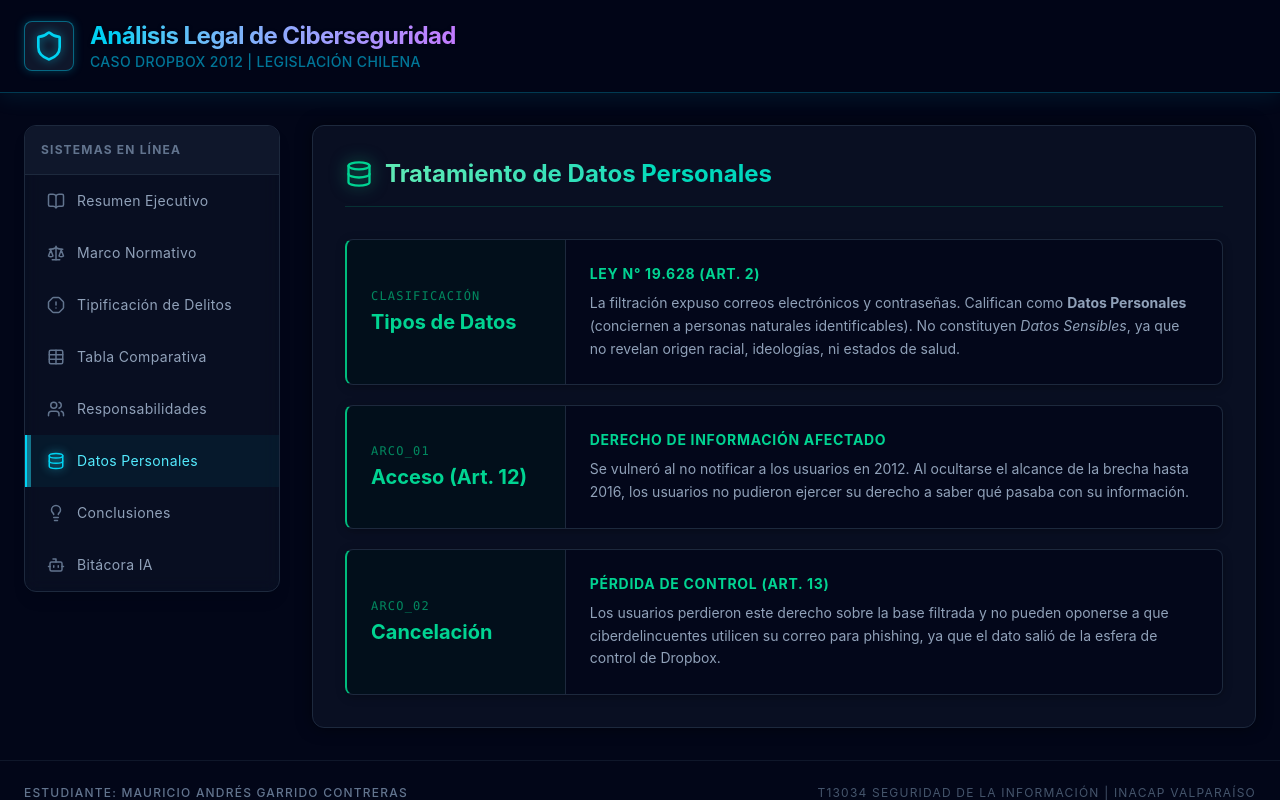
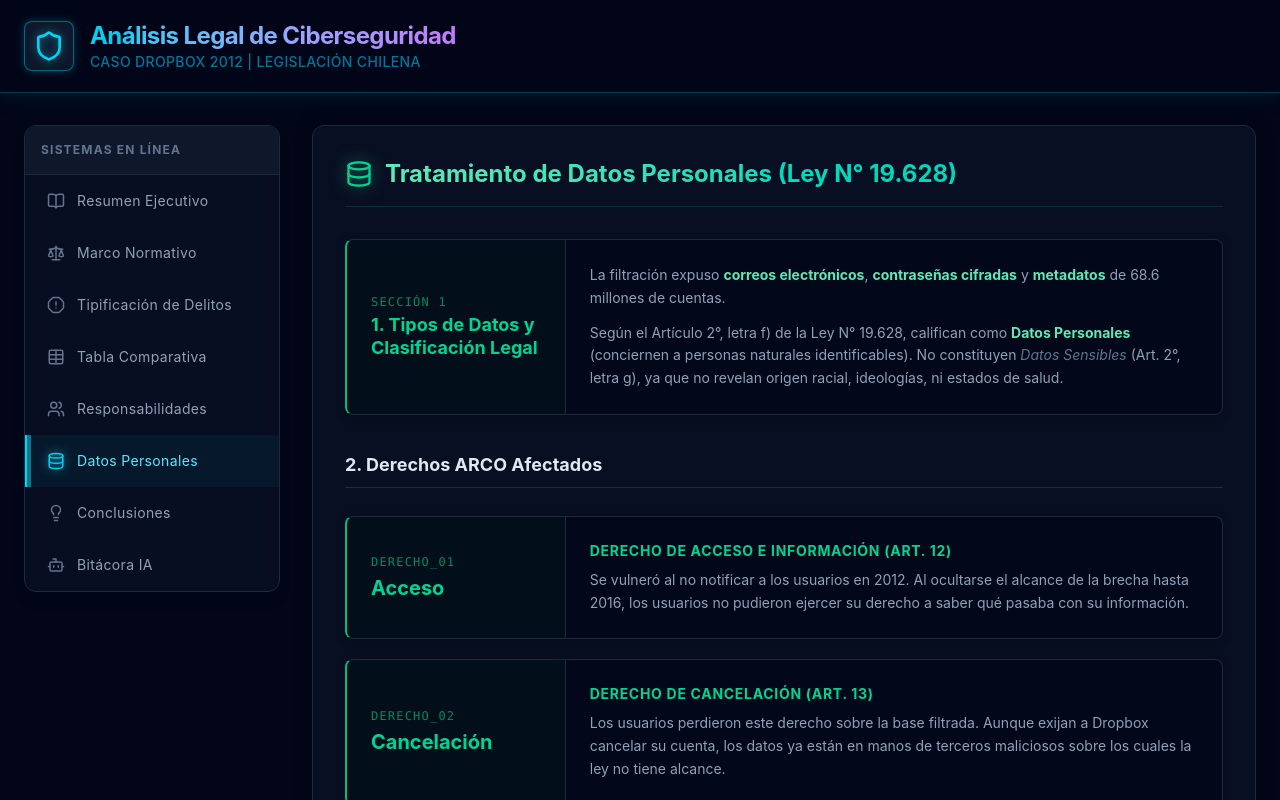
Before and after one commit to mandresgarridoc-arch/informe_garmau, a React (Vite) app: page / in a window 1280 px wide. Both pictures are taken after a click on the button "Datos Personales". Shown: the top 800 px of the page. Built offline with nearby package versions, Linux system fonts and the light colour scheme.

Commit message:
formato 3 datos

```diff
--- a/src/componentes/Datos.tsx
+++ b/src/componentes/Datos.tsx
@@ -3,48 +3,72 @@ import { Database } from "lucide-react";
 function Datos() {
   return (
     <div className="bg-slate-900/60 backdrop-blur-sm border border-slate-800 rounded-xl shadow-[0_0_15px_rgba(0,0,0,0.5)] p-8">
+      {/* TÍTULO PRINCIPAL CORREGIDO CON LA LEY */}
       <div className="flex items-center gap-3 mb-8 border-b border-emerald-500/20 pb-4">
         <Database className="text-emerald-400 drop-shadow-[0_0_8px_rgba(16,185,129,0.6)]" size={28} />
         <h2 className="text-2xl font-bold text-transparent bg-clip-text bg-gradient-to-r from-emerald-300 to-teal-400">
-          Tratamiento de Datos Personales
+          Tratamiento de Datos Personales (Ley N° 19.628)
         </h2>
       </div>
 
       <div className="space-y-5">
 
-        {/* Fila 1 */}
+        {/* Fila 1: Tipos de Datos (TEXTO ORIGINAL RESTAURADO) */}
         <div className="bg-slate-950/80 rounded-lg border border-slate-800 border-l-2 border-l-emerald-500 hover:bg-slate-800/80 transition-all duration-300 shadow-[0_2px_10px_rgba(0,0,0,0.3)] group hover:shadow-[inset_4px_0_0_rgba(16,185,129,0.6)] flex flex-col md:flex-row overflow-hidden">
           <div className="md:w-1/4 bg-emerald-950/20 p-6 flex flex-col justify-center items-start border-b md:border-b-0 md:border-r border-slate-800 group-hover:bg-emerald-900/20 transition-colors">
-            <span className="text-xs font-mono text-emerald-500/70 uppercase tracking-widest mb-1">Clasificación</span>
-            <h3 className="text-xl font-bold text-emerald-400 group-hover:text-emerald-300 transition-colors">Tipos de Datos</h3>
+            <span className="text-xs font-mono text-emerald-500/70 uppercase tracking-widest mb-1">Sección 1</span>
+            <h3 className="text-lg font-bold text-emerald-400 group-hover:text-emerald-300 transition-colors leading-tight">
+              1. Tipos de Datos y Clasificación Legal
+            </h3>
           </div>
           <div className="md:w-3/4 p-6">
-            <strong className="text-emerald-400 block mb-2 text-sm uppercase tracking-wider">Ley N° 19.628 (Art. 2)</strong>
-            <p className="text-sm text-slate-400 leading-relaxed">La filtración expuso correos electrónicos y contraseñas. Califican como <strong>Datos Personales</strong> (conciernen a personas naturales identificables). No constituyen <em>Datos Sensibles</em>, ya que no revelan origen racial, ideologías, ni estados de salud.</p>
+            <p className="text-sm text-slate-400 leading-relaxed mb-3">
+              La filtración expuso <strong className="text-emerald-300">correos electrónicos</strong>, <strong className="text-emerald-300">contraseñas cifradas</strong> y <strong className="text-emerald-300">metadatos</strong> de 68.6 millones de cuentas.
+            </p>
+            <p className="text-sm text-slate-400 leading-relaxed">
+              Según el Artículo 2°, letra f) de la Ley N° 19.628, califican como <strong className="text-emerald-300">Datos Personales</strong> (conciernen a personas naturales identificables). No constituyen <em className="text-slate-500">Datos Sensibles</em> (Art. 2°, letra g), ya que no revelan origen racial, ideologías, ni estados de salud.
+            </p>
           </div>
         </div>
 
-        {/* Fila 2 */}
+        {/* Separador Visual Pequeño */}
+        <div className="pt-4 pb-2">
+          <h3 className="text-lg font-bold text-slate-200 border-b border-slate-800 pb-2">2. Derechos ARCO Afectados</h3>
+        </div>
+
+        {/* Fila 2: ARCO 1 */}
         <div className="bg-slate-950/80 rounded-lg border border-slate-800 border-l-2 border-l-emerald-500 hover:bg-slate-800/80 transition-all duration-300 shadow-[0_2px_10px_rgba(0,0,0,0.3)] group hover:shadow-[inset_4px_0_0_rgba(16,185,129,0.6)] flex flex-col md:flex-row overflow-hidden">
           <div className="md:w-1/4 bg-emerald-950/20 p-6 flex flex-col justify-center items-start border-b md:border-b-0 md:border-r border-slate-800 group-hover:bg-emerald-900/20 transition-colors">
-            <span className="text-xs font-mono text-emerald-500/70 uppercase tracking-widest mb-1">ARCO_01</span>
-            <h3 className="text-xl font-bold text-emerald-400 group-hover:text-emerald-300 transition-colors">Acceso (Art. 12)</h3>
+            <span className="text-xs font-mono text-emerald-500/70 uppercase tracking-widest mb-1">Derecho_01</span>
+            <h3 className="text-xl font-bold text-emerald-400 group-hover:text-emerald-300 transition-colors">Acceso</h3>
           </div>
           <div className="md:w-3/4 p-6">
-            <strong className="text-emerald-400 block mb-2 text-sm uppercase tracking-wider">Derecho de Información Afectado</strong>
+            <strong className="text-emerald-400 block mb-2 text-sm uppercase tracking-wider">Derecho de Acceso e Información (Art. 12)</strong>
             <p className="text-sm text-slate-400 leading-relaxed">Se vulneró al no notificar a los usuarios en 2012. Al ocultarse el alcance de la brecha hasta 2016, los usuarios no pudieron ejercer su derecho a saber qué pasaba con su información.</p>
           </div>
         </div>
 
-        {/* Fila 3 */}
+        {/* Fila 3: ARCO 2 */}
         <div className="bg-slate-950/80 rounded-lg border border-slate-800 border-l-2 border-l-emerald-500 hover:bg-slate-800/80 transition-all duration-300 shadow-[0_2px_10px_rgba(0,0,0,0.3)] group hover:shadow-[inset_4px_0_0_rgba(16,185,129,0.6)] flex flex-col md:flex-row overflow-hidden">
           <div className="md:w-1/4 bg-emerald-950/20 p-6 flex flex-col justify-center items-start border-b md:border-b-0 md:border-r border-slate-800 group-hover:bg-emerald-900/20 transition-colors">
-            <span className="text-xs font-mono text-emerald-500/70 uppercase tracking-widest mb-1">ARCO_02</span>
+            <span className="text-xs font-mono text-emerald-500/70 uppercase tracking-widest mb-1">Derecho_02</span>
             <h3 className="text-xl font-bold text-emerald-400 group-hover:text-emerald-300 transition-colors">Cancelación</h3>
           </div>
           <div className="md:w-3/4 p-6">
-            <strong className="text-emerald-400 block mb-2 text-sm uppercase tracking-wider">Pérdida de Control (Art. 13)</strong>
-            <p className="text-sm text-slate-400 leading-relaxed">Los usuarios perdieron este derecho sobre la base filtrada y no pueden oponerse a que ciberdelincuentes utilicen su correo para phishing, ya que el dato salió de la esfera de control de Dropbox.</p>
+            <strong className="text-emerald-400 block mb-2 text-sm uppercase tracking-wider">Derecho de Cancelación (Art. 13)</strong>
+            <p className="text-sm text-slate-400 leading-relaxed">Los usuarios perdieron este derecho sobre la base filtrada. Aunque exijan a Dropbox cancelar su cuenta, los datos ya están en manos de terceros maliciosos sobre los cuales la ley no tiene alcance.</p>
+          </div>
+        </div>
+
+        {/* Fila 4: ARCO 3 */}
+        <div className="bg-slate-950/80 rounded-lg border border-slate-800 border-l-2 border-l-emerald-500 hover:bg-slate-800/80 transition-all duration-300 shadow-[0_2px_10px_rgba(0,0,0,0.3)] group hover:shadow-[inset_4px_0_0_rgba(16,185,129,0.6)] flex flex-col md:flex-row overflow-hidden">
+          <div className="md:w-1/4 bg-emerald-950/20 p-6 flex flex-col justify-center items-start border-b md:border-b-0 md:border-r border-slate-800 group-hover:bg-emerald-900/20 transition-colors">
+            <span className="text-xs font-mono text-emerald-500/70 uppercase tracking-widest mb-1">Derecho_03</span>
+            <h3 className="text-xl font-bold text-emerald-400 group-hover:text-emerald-300 transition-colors">Oposición</h3>
+          </div>
+          <div className="md:w-3/4 p-6">
+            <strong className="text-emerald-400 block mb-2 text-sm uppercase tracking-wider">Derecho de Oposición (Art. 13)</strong>
+            <p className="text-sm text-slate-400 leading-relaxed">El titular pierde la capacidad de oponerse a que ciberdelincuentes utilicen su correo para phishing, ya que el dato salió de la esfera de control de Dropbox.</p>
           </div>
         </div>
 
```
